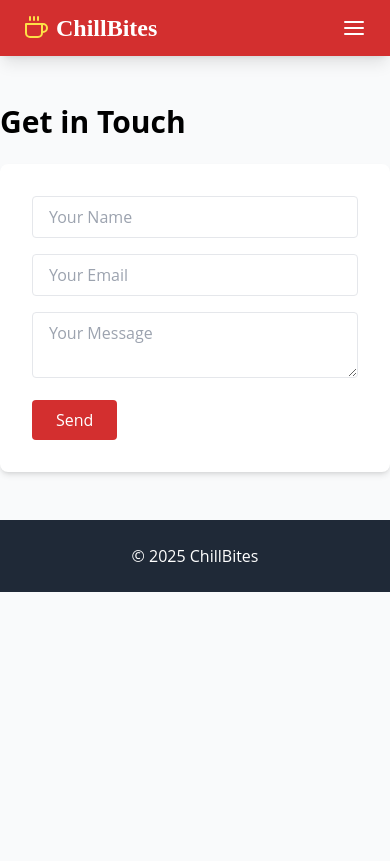
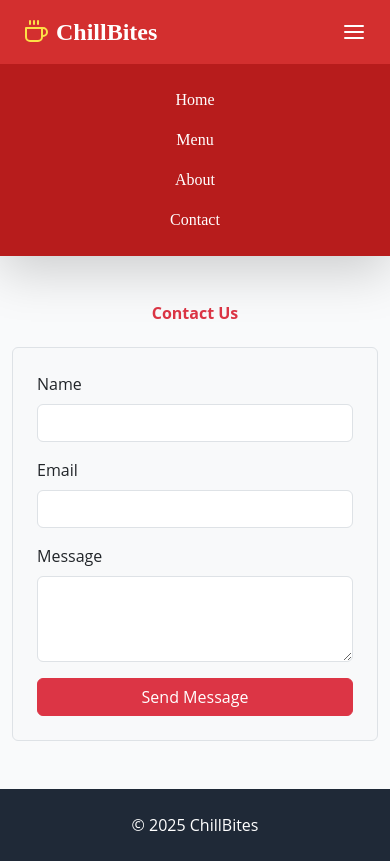
Before and after one commit to robbzinares/ChillBites, a plain HTML site: page contact.html in a window 390 px wide. Both pictures are taken after a click on the button 354 px from the left and 28 px from the top of the page. Drawn offline with nearby package versions, Linux system fonts and the light colour scheme.

Commit message:
Milestone 2: Added Bootstrap & JS interactivity

```diff
--- a/contact.html
+++ b/contact.html
@@ -1,9 +1,11 @@
 <!DOCTYPE html>
 <html lang="en">
 <head>
-  <meta charset="UTF-8">
-  <meta name="viewport" content="width=device-width, initial-scale=1.0">
+  <meta charset="UTF-8" />
+  <meta name="viewport" content="width=device-width, initial-scale=1.0" />
   <title>ChillBites | Contact</title>
+
+  <link href="https://cdn.jsdelivr.net/npm/bootstrap@5.3.3/dist/css/bootstrap.min.css" rel="stylesheet">
   <script src="https://cdn.tailwindcss.com"></script>
   <script src="https://unpkg.com/feather-icons"></script>
   <link rel="stylesheet" href="styles/style.css">
@@ -15,35 +17,52 @@
     <nav class="container mx-auto px-6 py-3 flex justify-between items-center">
       <div class="flex items-center space-x-2">
         <i data-feather="coffee" class="text-2xl text-yellow-300"></i>
-        <span class="font-['Poppins'] text-2xl font-bold">ChillBites</span>
+        <a href="index.html" class="font-['Poppins'] text-2xl font-bold hover:text-yellow-200">ChillBites</a>
       </div>
-      <div class="hidden md:flex space-x-8">
-        <a href="index.html" class="hover:text-yellow-200 transition">Home</a>
-        <a href="menu.html" class="hover:text-yellow-200 transition">Menu</a>
-        <a href="about.html" class="hover:text-yellow-200 transition">About</a>
-        <a href="contact.html" class="font-semibold hover:text-yellow-200 transition">Contact</a>
+      <div class="hidden md:flex space-x-8 font-['Poppins']">
+        <a href="index.html" class="hover:text-yellow-200">Home</a>
+        <a href="menu.html" class="hover:text-yellow-200">Menu</a>
+        <a href="about.html" class="hover:text-yellow-200">About</a>
+        <a href="contact.html" class="hover:text-yellow-200 font-semibold">Contact</a>
       </div>
-      <button class="md:hidden">
+      <button id="mobile-menu-btn" class="md:hidden focus:outline-none">
         <i data-feather="menu"></i>
       </button>
     </nav>
+    <div id="mobile-menu" class="hidden flex-col bg-[#B71C1C] text-white md:hidden text-center py-4 space-y-4 font-['Poppins']">
+      <a href="index.html" class="block hover:text-yellow-200">Home</a>
+      <a href="menu.html" class="block hover:text-yellow-200">Menu</a>
+      <a href="about.html" class="block hover:text-yellow-200">About</a>
+      <a href="contact.html" class="block hover:text-yellow-200">Contact</a>
+    </div>
   </header>
 
-  <main class="container mx-auto py-12">
-    <h2 class="text-3xl font-bold mb-6">Get in Touch</h2>
-    <form class="space-y-4 max-w-lg mx-auto bg-white p-8 rounded-lg shadow-md">
-      <input type="text" placeholder="Your Name" class="w-full border px-4 py-2 rounded">
-      <input type="email" placeholder="Your Email" class="w-full border px-4 py-2 rounded">
-      <textarea placeholder="Your Message" class="w-full border px-4 py-2 rounded"></textarea>
-      <button class="bg-[#D32F2F] text-white px-6 py-2 rounded">Send</button>
+  <!-- CONTACT FORM -->
+  <section class="container my-5">
+    <h2 class="text-danger text-center mb-4 fw-bold">Contact Us</h2>
+    <form id="contactForm" class="p-4 border rounded bg-light">
+      <div class="mb-3">
+        <label class="form-label">Name</label>
+        <input type="text" id="name" class="form-control" required>
+      </div>
+      <div class="mb-3">
+        <label class="form-label">Email</label>
+        <input type="email" id="email" class="form-control" required>
+      </div>
+      <div class="mb-3">
+        <label class="form-label">Message</label>
+        <textarea id="message" class="form-control" rows="3" required></textarea>
+      </div>
+      <button type="submit" class="btn btn-danger w-100">Send Message</button>
     </form>
-  </main>
+  </section>
 
-  <!-- FOOTER -->
   <footer class="bg-gray-800 text-white py-6 text-center">
     <p>© 2025 ChillBites</p>
   </footer>
 
+  <script src="https://cdn.jsdelivr.net/npm/bootstrap@5.3.3/dist/js/bootstrap.bundle.min.js"></script>
   <script>feather.replace()</script>
+  <script src="scripts/script.js"></script>
 </body>
 </html>
--- /dev/null
+++ b/scripts/script.js
@@ -0,0 +1,36 @@
+document.addEventListener("DOMContentLoaded", () => {
+  // -------------------------------
+  // Explore Menu button (on Home)
+  // -------------------------------
+  const exploreBtn = document.querySelector(".explore-btn");
+  if (exploreBtn) {
+    exploreBtn.addEventListener("click", () => {
+      window.location.href = "menu.html";
+    });
+  }
+
+  // -------------------------------
+  // Contact form (on Contact page)
+  // -------------------------------
+  const form = document.getElementById("contactForm");
+  if (form) {
+    form.addEventListener("submit", (e) => {
+      e.preventDefault();
+      alert("Message sent successfully!");
+      form.reset();
+    });
+  }
+
+  // -------------------------------
+  // Mobile Menu Toggle (for Navbar)
+  // -------------------------------
+  const mobileMenuBtn = document.getElementById("mobile-menu-btn");
+  const mobileMenu = document.getElementById("mobile-menu");
+
+  if (mobileMenuBtn && mobileMenu) {
+    mobileMenuBtn.addEventListener("click", () => {
+      // Toggle visibility using Tailwind’s "hidden" class
+      mobileMenu.classList.toggle("hidden");
+    });
+  }
+});
```
Also changed, not shown: about.html (+19 -10 lines), index.html (+27 -8 lines), menu.html (+21 -11 lines).
